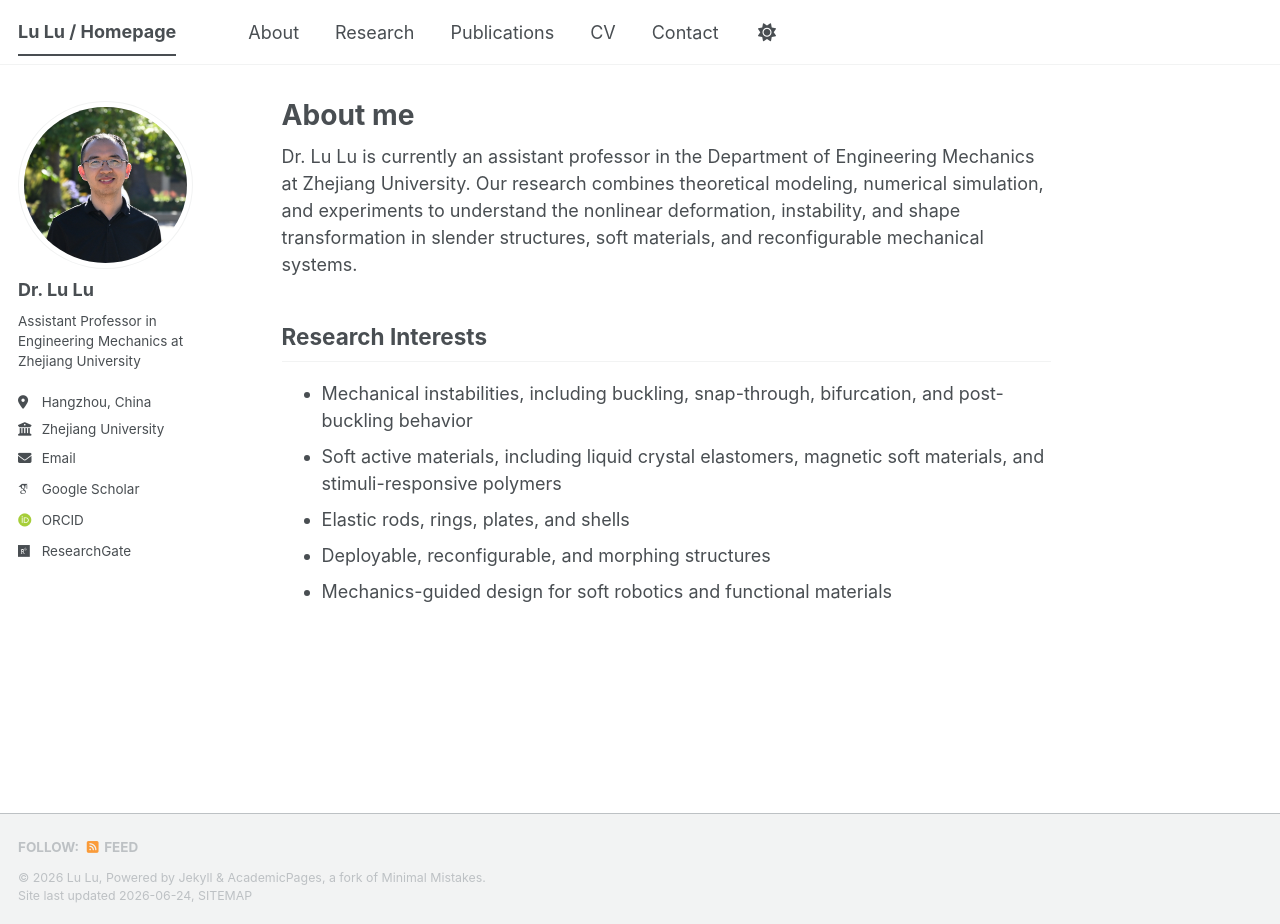
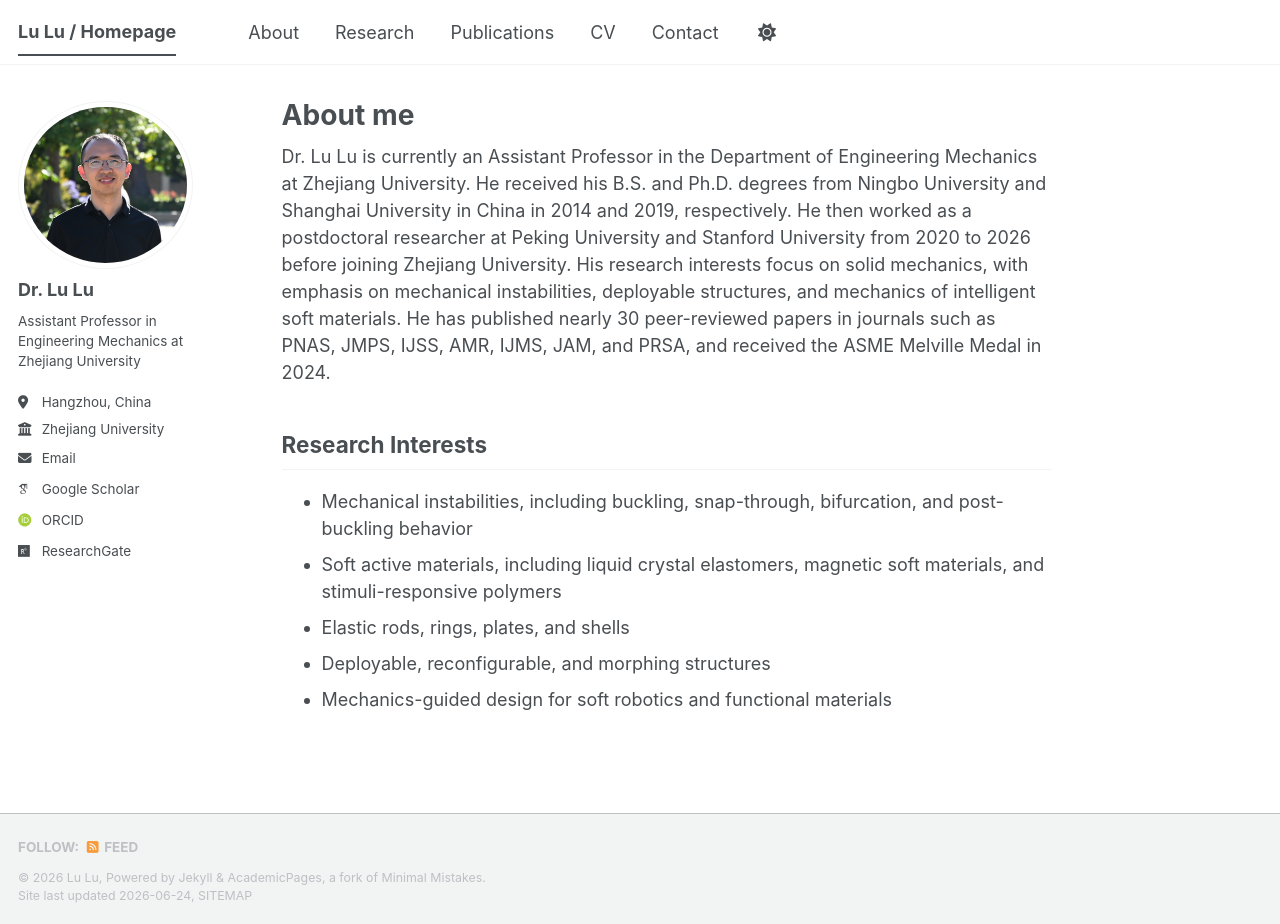
Before and after one commit to ZJU-LuLab/ZJU-LuLab.github.io, a Jekyll site: the page built from _pages/about.md, in a window 1280 px wide and 924 px high. Built offline with Jekyll 4.4.1, drawn with Linux system fonts in a browser that asks for light colours; some web fonts are replaced; a script bundle is joined from its source files by our own code; library files that are not in the unit come from our copies.

Commit message:
Update about.md

```diff
--- a/_pages/about.md
+++ b/_pages/about.md
@@ -7,7 +7,7 @@ redirect_from:
   - /about.html
 ---
 
-Dr. Lu Lu is currently an assistant professor in the Department of Engineering Mechanics at Zhejiang University. Our research combines theoretical modeling, numerical simulation, and experiments to understand the nonlinear deformation, instability, and shape transformation in slender structures, soft materials, and reconfigurable mechanical systems.
+Dr. Lu Lu is currently an Assistant Professor in the Department of Engineering Mechanics at Zhejiang University. He received his B.S. and Ph.D. degrees from Ningbo University and Shanghai University in China in 2014 and 2019, respectively. He then worked as a postdoctoral researcher at Peking University and Stanford University from 2020 to 2026 before joining Zhejiang University. His research interests focus on solid mechanics, with emphasis on mechanical instabilities, deployable structures, and mechanics of intelligent soft materials. He has published nearly 30 peer-reviewed papers in journals such as PNAS, JMPS, IJSS, AMR, IJMS, JAM, and PRSA, and received the ASME Melville Medal in 2024.
 
 ## Research Interests
 
```
